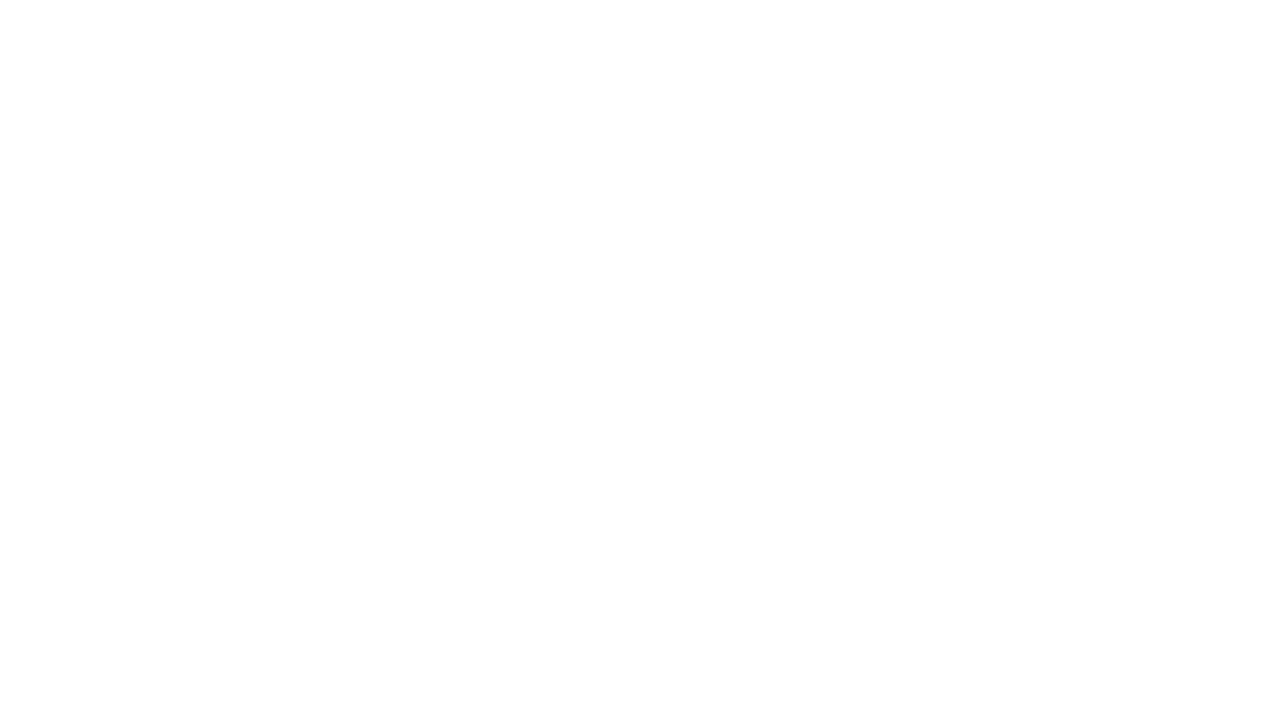
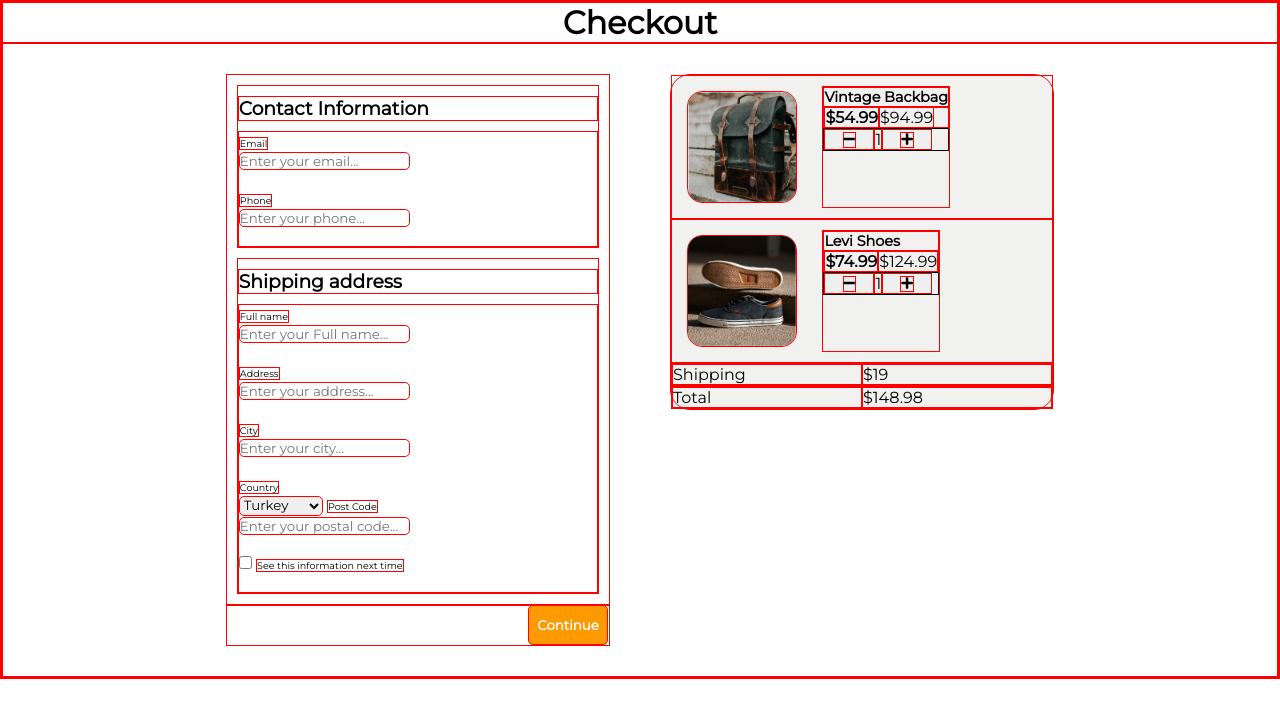
Before and after one commit to mustafatayfur/Checkout-Form, a plain HTML site: page index.html in a window 1280 px wide. Drawn offline with Linux system fonts and the light colour scheme; a small style sheet from the web is missing.

Commit message:
continue to css codes

```diff
--- a/index.css
+++ b/index.css
@@ -1,4 +1,103 @@
-* {
-    margin: 0;
-    padding: 0;
-}
+    * {
+        margin: 0;
+        padding: 0;
+        border: 1px solid red;
+        font-family: 'Montserrat', sans-serif;
+    }
+
+    h1 {
+        text-align: center;
+    }
+
+    main {
+        display: flex;
+        flex-direction: row-reverse;
+        justify-content: center;
+    }
+
+    .image {
+        margin: 30px;
+        width: 30%;
+        min-width: 250px;
+        border-radius: 20px;
+        height: 100%;
+        background-color: rgb(241, 241, 239);
+    }
+
+    h2 {
+        font-size: 0.9rem;
+    }
+
+    .prices {
+        margin: 10px;
+    }
+
+    .image__image1 {
+        display: flex;
+        flex-direction: row;
+    }
+
+    img {
+        margin: 15px;
+        width: auto;
+        height: 110px;
+        border-radius: 15px;
+    }
+
+    .image__shipping {
+        display: flex;
+        flex-direction: row;
+    }
+
+    .image__shipping p {
+        flex-basis: 50%;
+    }
+
+    #buttons {
+        display: flex;
+        flex-direction: row;
+        border: 1px solid black;
+    }
+
+    #buttons button {
+        width: 50px;
+    }
+
+    #form {
+        margin: 30px;
+        width: 30%;
+    }
+
+    form {}
+
+    h3 {
+        margin: 10px 0;
+    }
+
+    label {
+        margin: 10px 0;
+        font-size: 0.6rem;
+    }
+
+    input,
+    select {
+        border-radius: 5px;
+    }
+
+    .info {
+        margin: 10px;
+    }
+
+    .address {
+        margin: 10px;
+    }
+
+    #continue button {
+        float: right;
+        background-color: rgb(255, 153, 0);
+        color: white;
+        height: 40px;
+        width: 80px;
+        border-radius: 5px;
+        font-weight: 700;
+    }
--- a/index.html
+++ b/index.html
@@ -5,11 +5,105 @@
     <meta charset="UTF-8">
     <meta http-equiv="X-UA-Compatible" content="IE=edge">
     <meta name="viewport" content="width=device-width, initial-scale=1.0">
+
+    <link rel="stylesheet" href="./index.css">
+    <link rel="stylesheet" href="https://cdnjs.cloudflare.com/ajax/libs/font-awesome/5.15.4/css/all.min.css" integrity="sha512-YWzhKL2whUzgiheMoBFwW8CKV4qpHQAEuvilg9FAn5VJUDwKZZxkJNuGM4XkWuk94WCrrwslk8yWNGmY1EduTA==" crossorigin="anonymous" referrerpolicy="no-referrer"
+    />
+    <link rel="preconnect" href="https://fonts.googleapis.com">
+    <link rel="preconnect" href="https://fonts.gstatic.com" crossorigin>
+    <link href="https://fonts.googleapis.com/css2?family=Montserrat&display=swap" rel="stylesheet">
     <title>Checkout Form</title>
-    <link rel="stylesheet" href="./index.css">
+
 </head>
 
 <body>
+    <h1>Checkout</h1>
+    <main>
+        <div class="image">
+            <div class="image__image1">
+                <img src="./images/photo1.png" alt="Backbag">
+                <div class="prices">
+                    <h2>Vintage Backbag</h2>
+                    <p>
+                        <strong>$54.99</strong><span>$94.99</span>
+                    </p>
+                    <div id="buttons">
+                        <button><i class="fas fa-minus" aria-hidden="true"></i></button>
+                        <p>1</p>
+                        <button><i class="fas fa-plus" aria-hidden="true"></i></button>
+                    </div>
+                </div>
+            </div>
+            <div class="image__image1">
+                <img src="./images/photo2.png" alt="Backbag">
+                <div class="prices">
+                    <h2>Levi Shoes</h2>
+                    <p>
+                        <strong>$74.99</strong><span>$124.99</span>
+                    </p>
+                    <div id="buttons">
+                        <button><i class="fas fa-minus" aria-hidden="true"></i></button>
+                        <p>1</p>
+                        <button><i class="fas fa-plus" aria-hidden="true"></i></button>
+                    </div>
+                </div>
+
+            </div>
+            <div class="image__shipping">
+                <p>Shipping</p>
+                <p>$19</p>
+            </div>
+            <div class="image__shipping">
+                <p>Total</p>
+                <p>$148.98</p>
+            </div>
+        </div>
+
+        <div id="form">
+            <div class="info">
+                <h3>Contact Information</h3>
+                <form action="#">
+                    <label for="email">Email</label><br>
+                    <input type="email" name="e-mail" id="email" placeholder="Enter your email..."><br><br>
+                    <label for="phone">Phone</label><br>
+                    <input type="tel" name="Phone" id="phone" placeholder="Enter your phone..."><br><br>
+                </form>
+            </div>
+            <div class="address">
+                <h3>Shipping address</h3>
+                <form action="#">
+                    <label for="Full Name">Full name</label><br>
+                    <input type="text" name="Full Name" id="Full Name" placeholder="Enter your Full name..."><br><br>
+
+                    <label for="address">Address</label><br>
+                    <input type="text" name="Address" id="address" placeholder="Enter your address..."><br><br>
+
+                    <label for="city">City</label><br>
+                    <input type="text" name="City" id="city" placeholder="Enter your city..."><br><br>
+
+                    <label for="country">Country</label><br>
+                    <select name="Country" id="country">
+                        <option value="Turkey">Turkey</option>
+                        <option value="Germany">Germany</option>
+                        <option value="USA">USA</option>
+                        <option value="Canada">Canada</option>
+                        <option value="UK">UK</option>
+                    </select>
+                    <label for="postcode">Post Code</label><br>
+                    <input type="text" name="Postcode" id="postcode" placeholder="Enter your postal code..."><br><br>
+
+                    <input type="checkbox" name="info_next" id="info"> <label for="info">See this information next time</label><br><br>
+                </form>
+            </div>
+            <div id="continue">
+                <button type="submit">Continue</button>
+            </div>
+        </div>
+
+
+    </main>
+
+
 
 </body>
 
```
